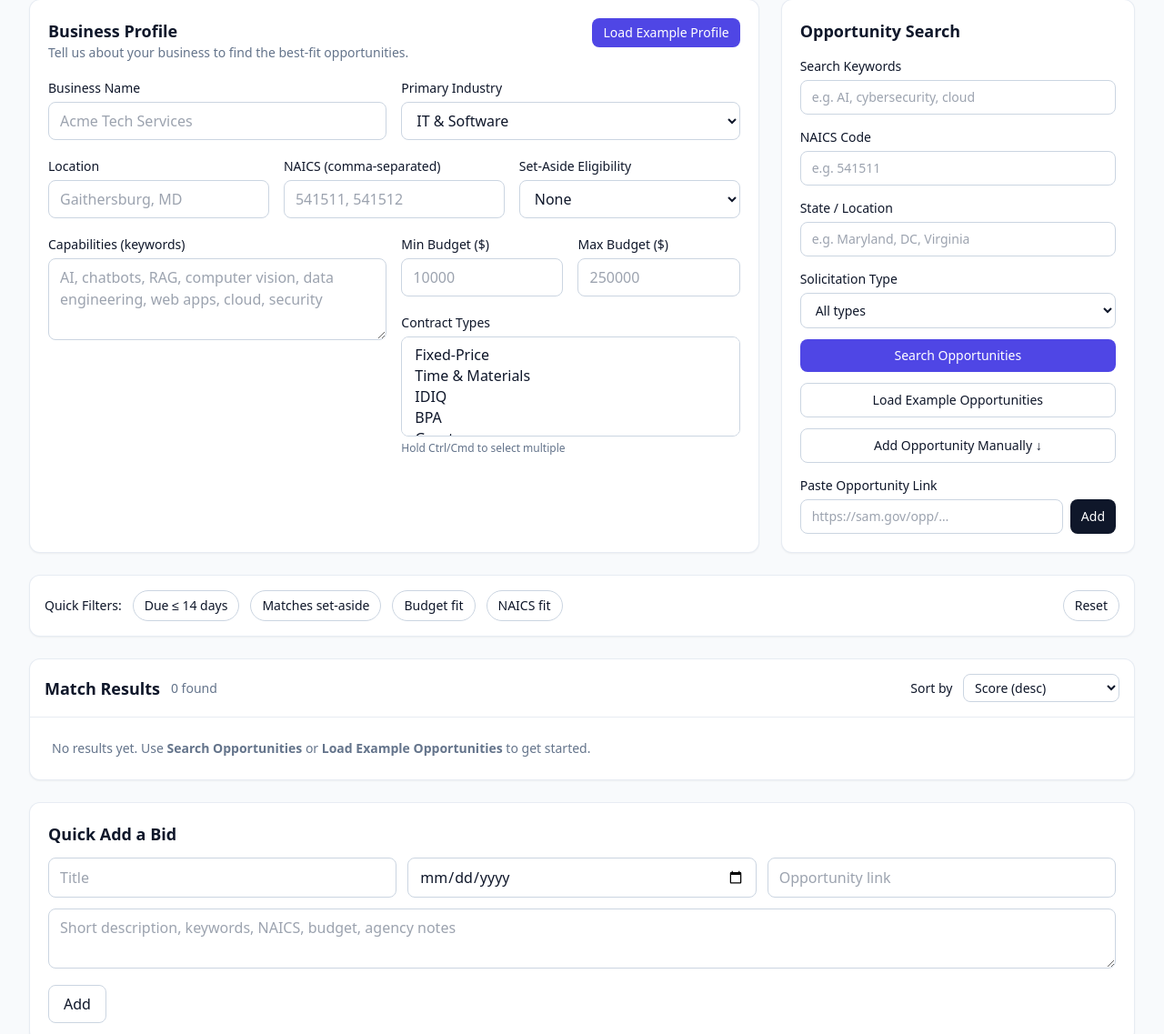
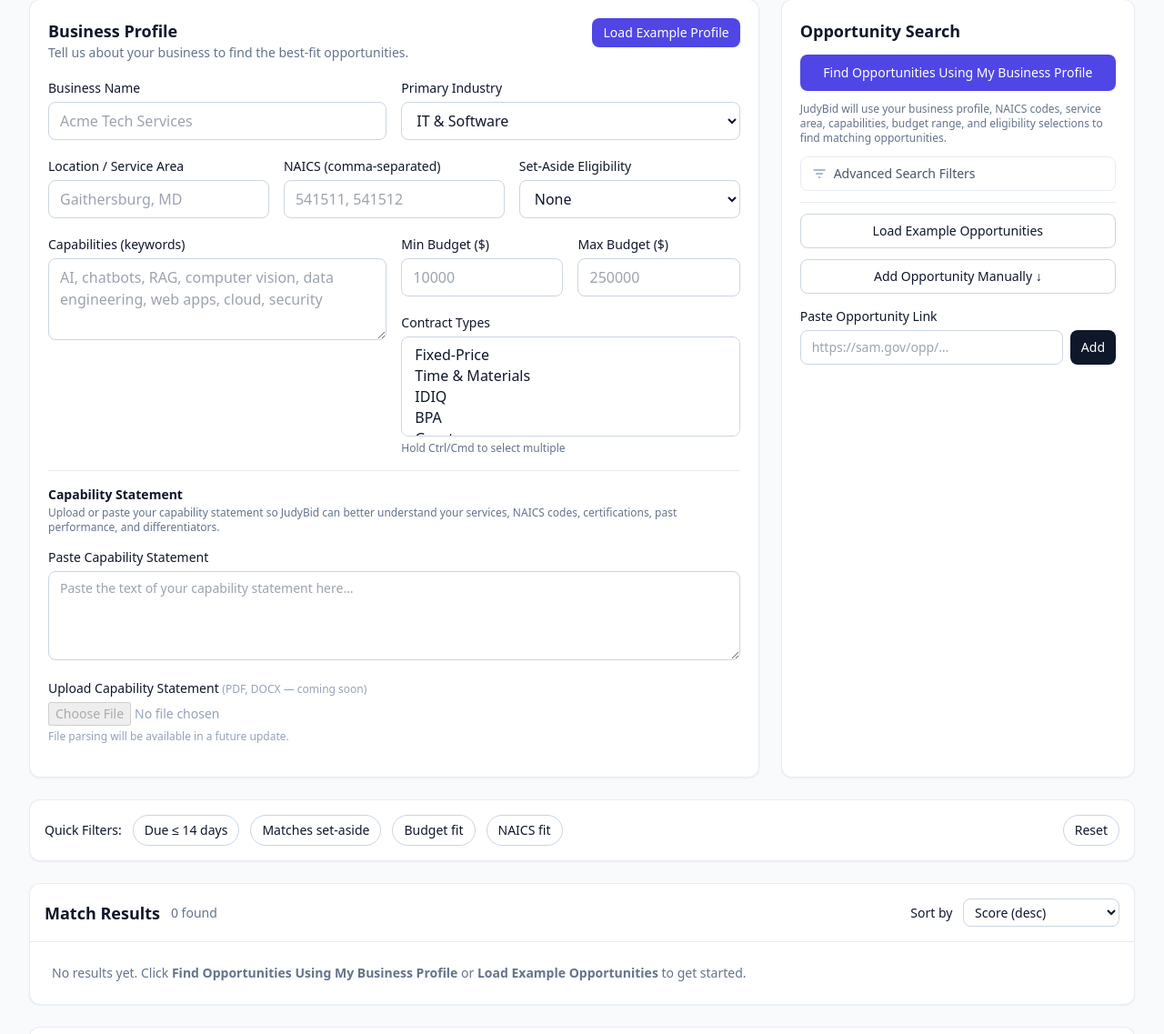
Before and after one commit to NofaBC/judybid-analyze, a plain HTML site: page index.html in a window 1280 px wide. Shown: the part 298-1435 px from the top of the page at 91% size. Drawn offline with nearby package versions, Linux system fonts and the light colour scheme.

Commit message:
UX: Capability Statement in profile, profile-first Opportunity Search
- Add Capability Statement section (paste + upload placeholder) to Business Profile
- Rename Location label to Location / Service Area
- Replace duplicate search fields with Find Opportunities Using My Business Profile primary button
- Move keyword/NAICS/location inputs into collapsible Advanced Search Filters
- Persist capStatement in profile via readProfile() and fillProfile()

Co-Authored-By: Oz <oz-agent@warp.dev>

```diff
--- a/index.html
+++ b/index.html
@@ -87,7 +87,7 @@
 
         <div class="grid sm:grid-cols-3 gap-4">
           <label class="block">
-            <span class="text-sm font-medium">Location</span>
+            <span class="text-sm font-medium">Location / Service Area</span>
             <input name="location" class="mt-1 w-full rounded-lg border border-slate-300 dark:border-slate-700 bg-white/80 dark:bg-slate-900/50 px-3 py-2" placeholder="Gaithersburg, MD" />
           </label>
           <label class="block">
@@ -135,6 +135,23 @@
           </div>
         </div>
 
+        <!-- Capability Statement -->
+        <div class="border-t border-slate-200/80 dark:border-slate-700 pt-4 space-y-3">
+          <div>
+            <h3 class="text-sm font-semibold">Capability Statement</h3>
+            <p class="text-xs text-slate-500 mt-0.5">Upload or paste your capability statement so JudyBid can better understand your services, NAICS codes, certifications, past performance, and differentiators.</p>
+          </div>
+          <label class="block">
+            <span class="text-sm font-medium">Paste Capability Statement</span>
+            <textarea name="capStatement" rows="4" class="mt-1 w-full rounded-lg border border-slate-300 dark:border-slate-700 bg-white/80 dark:bg-slate-900/50 px-3 py-2 text-sm" placeholder="Paste the text of your capability statement here…"></textarea>
+          </label>
+          <label class="block">
+            <span class="text-sm font-medium">Upload Capability Statement <span class="text-xs text-slate-400 font-normal">(PDF, DOCX — coming soon)</span></span>
+            <input type="file" accept=".pdf,.docx,.doc,.txt" disabled class="mt-1 block text-sm text-slate-400 cursor-not-allowed" />
+            <p class="text-xs text-slate-400 mt-1">File parsing will be available in a future update.</p>
+          </label>
+        </div>
+
         <div class="flex items-center gap-3">
           <span id="status" class="text-sm text-slate-500" aria-live="polite"></span>
           <div hidden>
@@ -147,21 +164,34 @@
       <!-- Opportunity Search -->
       <div class="rounded-xl border border-slate-200/80 dark:border-slate-800 p-5 bg-white dark:bg-slate-900/60 shadow-sm space-y-3">
         <h2 class="text-lg font-semibold">Opportunity Search</h2>
+
+        <!-- Primary action -->
+        <button id="searchBtn" class="w-full px-4 py-2.5 rounded-lg bg-indigo-600 text-white hover:bg-indigo-500 text-sm font-medium">Find Opportunities Using My Business Profile</button>
+        <p class="text-xs text-slate-500 -mt-1">JudyBid will use your business profile, NAICS codes, service area, capabilities, budget range, and eligibility selections to find matching opportunities.</p>
+
+        <!-- Advanced Search Filters (collapsible) -->
+        <details class="rounded-lg border border-slate-200/80 dark:border-slate-700">
+          <summary class="cursor-pointer px-3 py-2 text-sm font-medium text-slate-600 dark:text-slate-300 flex items-center gap-2 select-none list-none">
+            <svg class="w-4 h-4 text-slate-400 flex-shrink-0" viewBox="0 0 24 24" fill="none" stroke="currentColor" stroke-width="2" stroke-linecap="round"><line x1="3" y1="6" x2="21" y2="6"/><line x1="7" y1="12" x2="17" y2="12"/><line x1="11" y1="18" x2="13" y2="18"/></svg>
+            Advanced Search Filters
+          </summary>
+          <div class="px-3 pb-3 pt-2 space-y-3 border-t border-slate-200/80 dark:border-slate-700">
+            <p class="text-xs text-slate-400">Optional overrides — leave blank to use your Business Profile values.</p>
             <label class="block">
-          <span class="text-sm font-medium">Search Keywords</span>
-          <input id="searchKeyword" class="mt-1 w-full rounded-lg border border-slate-300 dark:border-slate-700 bg-white/80 dark:bg-slate-900/50 px-3 py-2 text-sm" placeholder="e.g. AI, cybersecurity, cloud" />
+              <span class="text-xs font-medium text-slate-600 dark:text-slate-400">Keyword override</span>
+              <input id="searchKeyword" class="mt-1 w-full rounded-lg border border-slate-300 dark:border-slate-700 bg-white/80 dark:bg-slate-900/50 px-3 py-1.5 text-sm" placeholder="e.g. AI, cybersecurity, cloud" />
             </label>
             <label class="block">
-          <span class="text-sm font-medium">NAICS Code</span>
-          <input id="searchNaics" class="mt-1 w-full rounded-lg border border-slate-300 dark:border-slate-700 bg-white/80 dark:bg-slate-900/50 px-3 py-2 text-sm" placeholder="e.g. 541511" />
+              <span class="text-xs font-medium text-slate-600 dark:text-slate-400">NAICS override</span>
+              <input id="searchNaics" class="mt-1 w-full rounded-lg border border-slate-300 dark:border-slate-700 bg-white/80 dark:bg-slate-900/50 px-3 py-1.5 text-sm" placeholder="e.g. 541511" />
             </label>
             <label class="block">
-          <span class="text-sm font-medium">State / Location</span>
-          <input id="searchLocation" class="mt-1 w-full rounded-lg border border-slate-300 dark:border-slate-700 bg-white/80 dark:bg-slate-900/50 px-3 py-2 text-sm" placeholder="e.g. Maryland, DC, Virginia" />
+              <span class="text-xs font-medium text-slate-600 dark:text-slate-400">Location override</span>
+              <input id="searchLocation" class="mt-1 w-full rounded-lg border border-slate-300 dark:border-slate-700 bg-white/80 dark:bg-slate-900/50 px-3 py-1.5 text-sm" placeholder="e.g. Maryland, DC, Virginia" />
             </label>
             <label class="block">
-          <span class="text-sm font-medium">Solicitation Type</span>
-          <select id="searchType" class="mt-1 w-full rounded-lg border border-slate-300 dark:border-slate-700 bg-white/80 dark:bg-slate-900/50 px-3 py-2 text-sm">
+              <span class="text-xs font-medium text-slate-600 dark:text-slate-400">Solicitation type</span>
+              <select id="searchType" class="mt-1 w-full rounded-lg border border-slate-300 dark:border-slate-700 bg-white/80 dark:bg-slate-900/50 px-3 py-1.5 text-sm">
                 <option value="">All types</option>
                 <option value="Bid">Bid</option>
                 <option value="RFI/RFQ">RFI / RFQ</option>
@@ -169,7 +199,11 @@
                 <option value="Grant">Grant</option>
               </select>
             </label>
-        <button id="searchBtn" class="w-full px-4 py-2 rounded-lg bg-indigo-600 text-white hover:bg-indigo-500 text-sm font-medium">Search Opportunities</button>
+          </div>
+        </details>
+
+        <hr class="border-slate-200/80 dark:border-slate-700" />
+
         <button id="exampleBtn" class="w-full px-4 py-2 rounded-lg border border-slate-300 dark:border-slate-700 hover:bg-slate-100 dark:hover:bg-slate-800 text-sm">Load Example Opportunities</button>
         <button id="manualAddBtn" class="w-full px-4 py-2 rounded-lg border border-slate-300 dark:border-slate-700 hover:bg-slate-100 dark:hover:bg-slate-800 text-sm">Add Opportunity Manually ↓</button>
         <div>
@@ -377,6 +411,7 @@
         location: get('location').toLowerCase(),
         naics: get('naics').split(',').map(s=>parseInt(s.trim(),10)).filter(n=>!isNaN(n)),
         setAside: form.elements['setAside'].value,
+        capStatement: get('capStatement'),
         capabilities: caps,
         minBudget: parseFloat(get('minBudget')) || 0,
         maxBudget: parseFloat(get('maxBudget')) || Number.MAX_SAFE_INTEGER,
@@ -493,7 +528,7 @@
       $('#resultCount').textContent = `${list.length} found`;
 
       if (!list.length) {
-        resultsEl.innerHTML = `<div class="p-6 text-sm text-slate-500">No results yet. Use <b>Search Opportunities</b> or <b>Load Example Opportunities</b> to get started.</div>`;
+        resultsEl.innerHTML = `<div class="p-6 text-sm text-slate-500">No results yet. Click <b>Find Opportunities Using My Business Profile</b> or <b>Load Example Opportunities</b> to get started.</div>`;
         return;
       }
 
@@ -664,6 +699,7 @@
       f.elements['naics'].value = (p.naics||[]).join(', ');
       f.elements['setAside'].value = p.setAside || 'none';
       f.elements['capabilities'].value = (p.capabilities||[]).join(', ');
+      if (f.elements['capStatement']) f.elements['capStatement'].value = p.capStatement || '';
       f.elements['minBudget'].value = p.minBudget || '';
       f.elements['maxBudget'].value = p.maxBudget && p.maxBudget !== Number.MAX_SAFE_INTEGER ? p.maxBudget : '';
       // contractTypes
```
Lines whose indentation alone changed are shown as unchanged.
